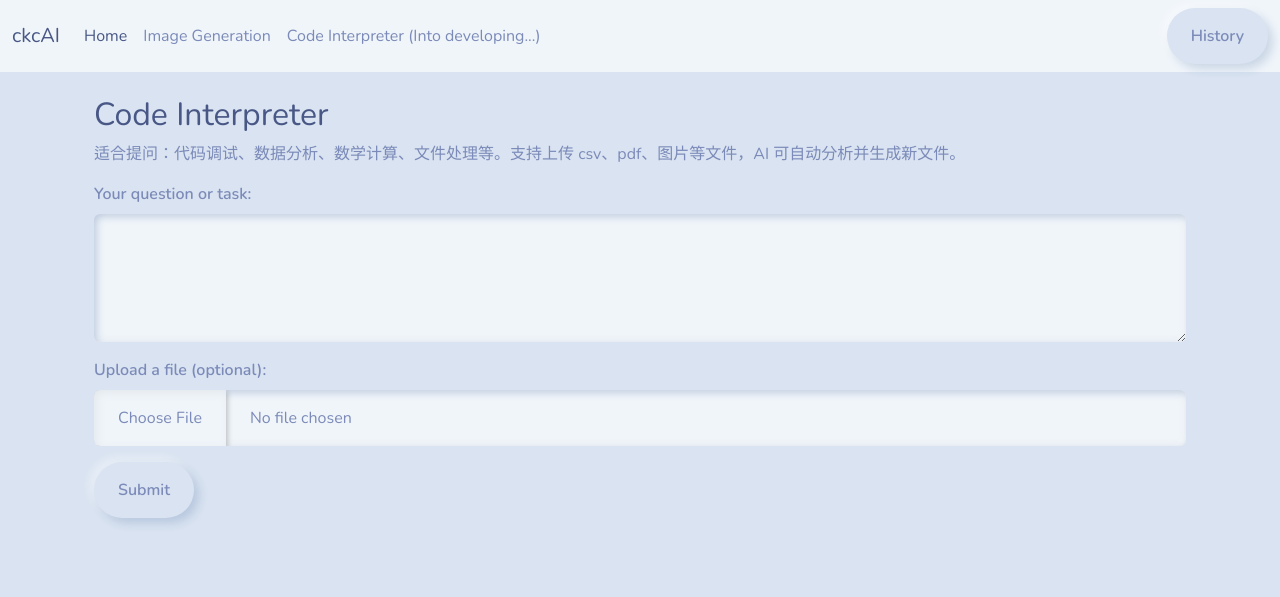
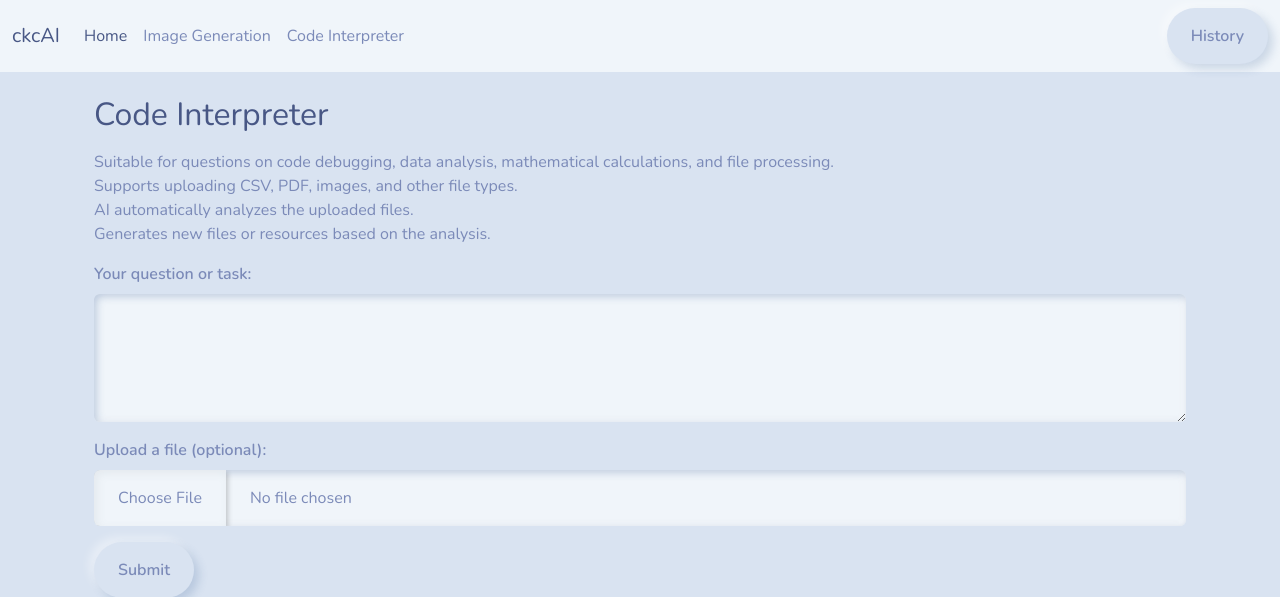
Before and after one commit to Kevin545545/ckcAIChat, a Flask app: page /code_interpreter in a window 1280 px wide. Shown: the top 597 px of the page. Run offline with Flask 3, Linux system fonts and the light colour scheme; some libraries are stand-ins or nearby versions.

Commit message:
Reasoning function is completed. Change the discription of code interpreter.

```diff
--- a/templates/code_interpreter.html
+++ b/templates/code_interpreter.html
@@ -7,7 +7,14 @@
 {% block content %}
 <div class="container">
     <h2>Code Interpreter</h2>
-    <p>适合提问：代码调试、数据分析、数学计算、文件处理等。支持上传 csv、pdf、图片等文件，AI 可自动分析并生成新文件。</p>
+    <p class="lead">
+        <ul class="list-unstyled">
+            <li>Suitable for questions on code debugging, data analysis, mathematical calculations, and file processing.</li>
+            <li>Supports uploading CSV, PDF, images, and other file types.</li>
+            <li>AI automatically analyzes the uploaded files.</li>
+            <li>Generates new files or resources based on the analysis.</li>
+        </ul>
+    </p>
     <form method="POST" enctype="multipart/form-data">
         <div class="mb-3">
             <label for="ci_query" class="form-label">Your question or task:</label>
--- a/templates/layout.html
+++ b/templates/layout.html
@@ -58,7 +58,7 @@
                 <a class="nav-link" href="/generate_image">Image Generation</a>
                 </li>
                 <li class="nav-item">
-                <a class="nav-link" href="/code_interpreter">Code Interpreter (Into developing...)</a>
+                <a class="nav-link" href="/code_interpreter">Code Interpreter</a>
                 </li>
             </ul>
             <form class="d-flex" action="/history" method="get">
```
Also changed, not shown: 3 other files.
